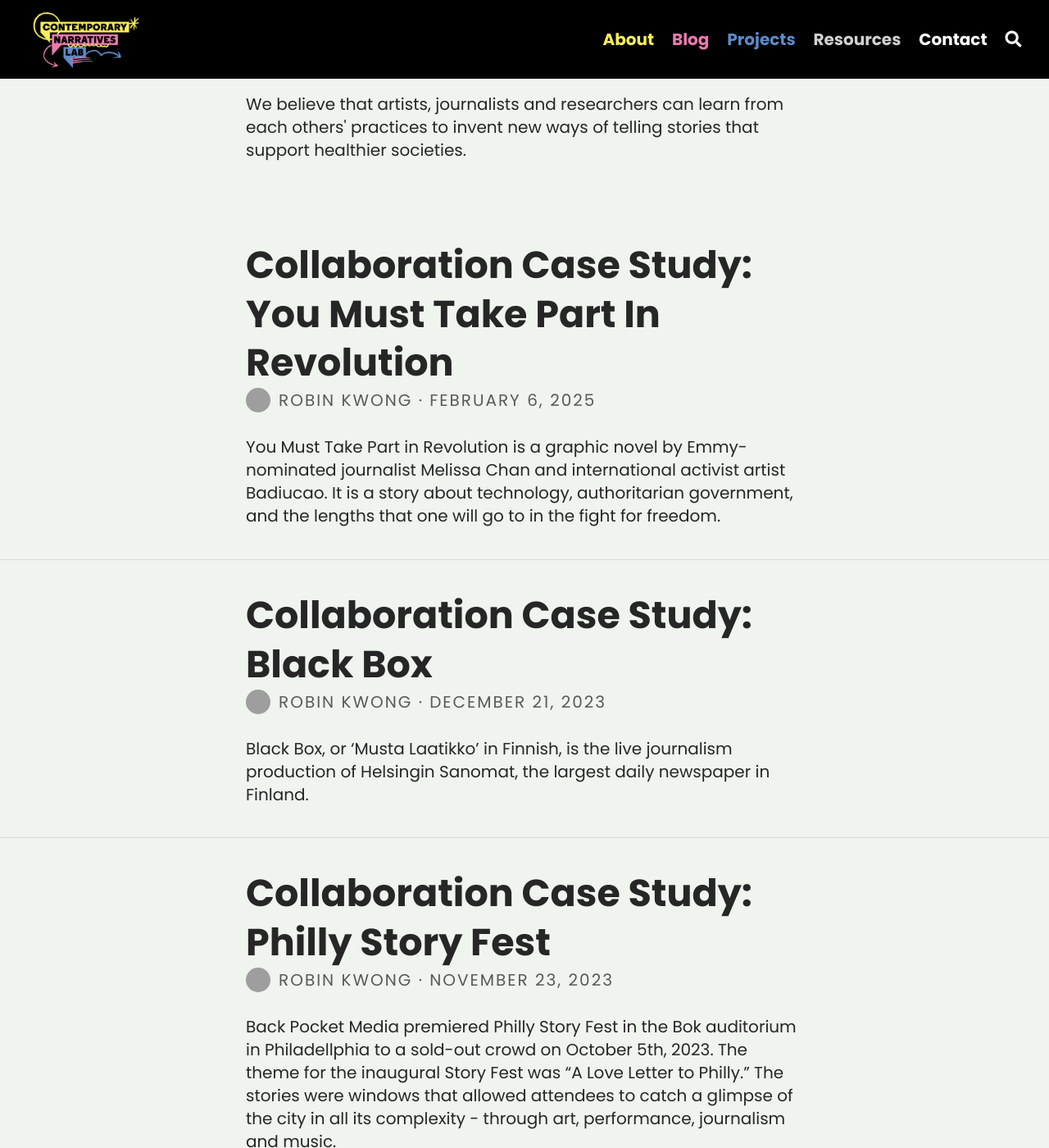
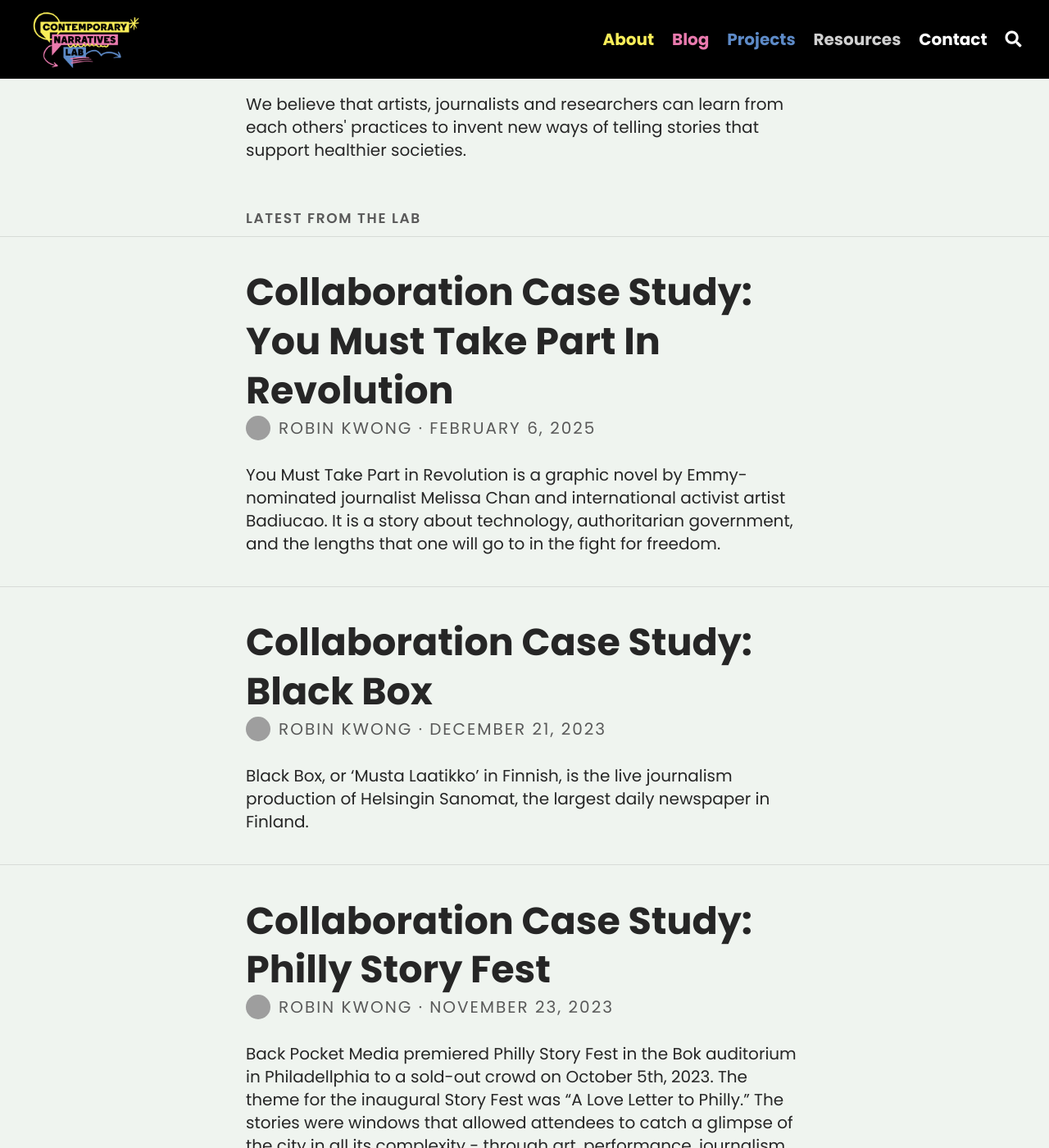
Before and after one commit to RobinKwong/contemporarynarratives, a Jekyll site: the page built from index.html, in a window 1280 px wide and 1400 px high, scrolled down 820 px. Shown: the whole window at 82% size. Built offline with Jekyll 4.4.1, drawn with Linux system fonts in a browser that asks for light colours; the list of posts is cut into pages by our own code; grey boxes are pictures that could not be loaded.

Commit message:
Home "Latest from the Lab" label; CDE partner logos on one row
The home page went from its intro straight into the first post with
nothing marking the list. A small byline-style label (h2) now sits
between them, and post teaser titles drop to h3 at the same size.

The CDE partner logos were held to the text measure, which pushed the
third onto its own line; they now take the wider project-card width.

Co-Authored-By: Claude Opus 5.5 <noreply@anthropic.com>
Claude-Session: https://claude.ai/code/session_01TgLmUt9UZTVZHpFJKD566S

```diff
--- a/_includes/blog.html
+++ b/_includes/blog.html
@@ -10,11 +10,11 @@
         {% endif %}
         <span>
           <header>
-            <h2 class="post-teaser-title">
+            <h3 class="post-teaser-title">
               <a aria-label="{{ post.title }}" class="post-link" href="{{ post.url | relative_url }}">
                 {{ post.title }}
               </a>
-            </h2>
+            </h3>
             {% include post_info.html author=post.author date=post.date %}
           </header>
           {% if site.excerpt or site.theme_settings.excerpt %}
--- a/_layouts/home.html
+++ b/_layouts/home.html
@@ -13,6 +13,7 @@ layout: default
     <div class="container">
     	{% include welcome.html %}
 	</div>
+    <h2 class="posts-label">Latest from the Lab</h2>
     {% include blog.html %}
 
 </div>
--- a/_sass/includes/_cde.scss
+++ b/_sass/includes/_cde.scss
@@ -147,8 +147,12 @@
   display: flex;
   flex-wrap: wrap;
   align-items: center;
+  justify-content: center;
   gap: 1.5em 2.5em;
   margin: 1.5em 0 2em;
+  // logos aren't text, so they can run past the measure and keep to one line
+  width: $measure-wide;
+  @include wider-than-column(($measure-wide - $measure) * 0.5);
 
   img {
     display: block;
--- a/_sass/layouts/_blog.scss
+++ b/_sass/layouts/_blog.scss
@@ -35,6 +35,21 @@
 }
 
 /* --- Post listing --- */
+// Home: a quiet label between the intro and the posts, styled like the bylines
+.posts-label {
+  @extend %padding-post;
+  margin: 0;
+  padding-top: 0; // the intro above already ends with its own padding
+  padding-bottom: 0.6em;
+  font-family: $font-family-main;
+  font-size: 0.85em;
+  font-weight: 600;
+  color: $meta;
+  letter-spacing: 0.1em;
+  text-transform: uppercase;
+  border-bottom: 1px solid $border-color;
+}
+
 .posts {
   .post-teaser {
     @extend %padding-post;
@@ -97,7 +112,7 @@
     }
   }
 
-  // h2 for the outline (the page has one h1), sized as the h1 it used to be
+  // h3 under the "Latest from the Lab" h2, sized as the h1 it used to be
   .post-teaser-title {
     margin: 0; // as `header h1` had
     font-size: 2.3em;
```
